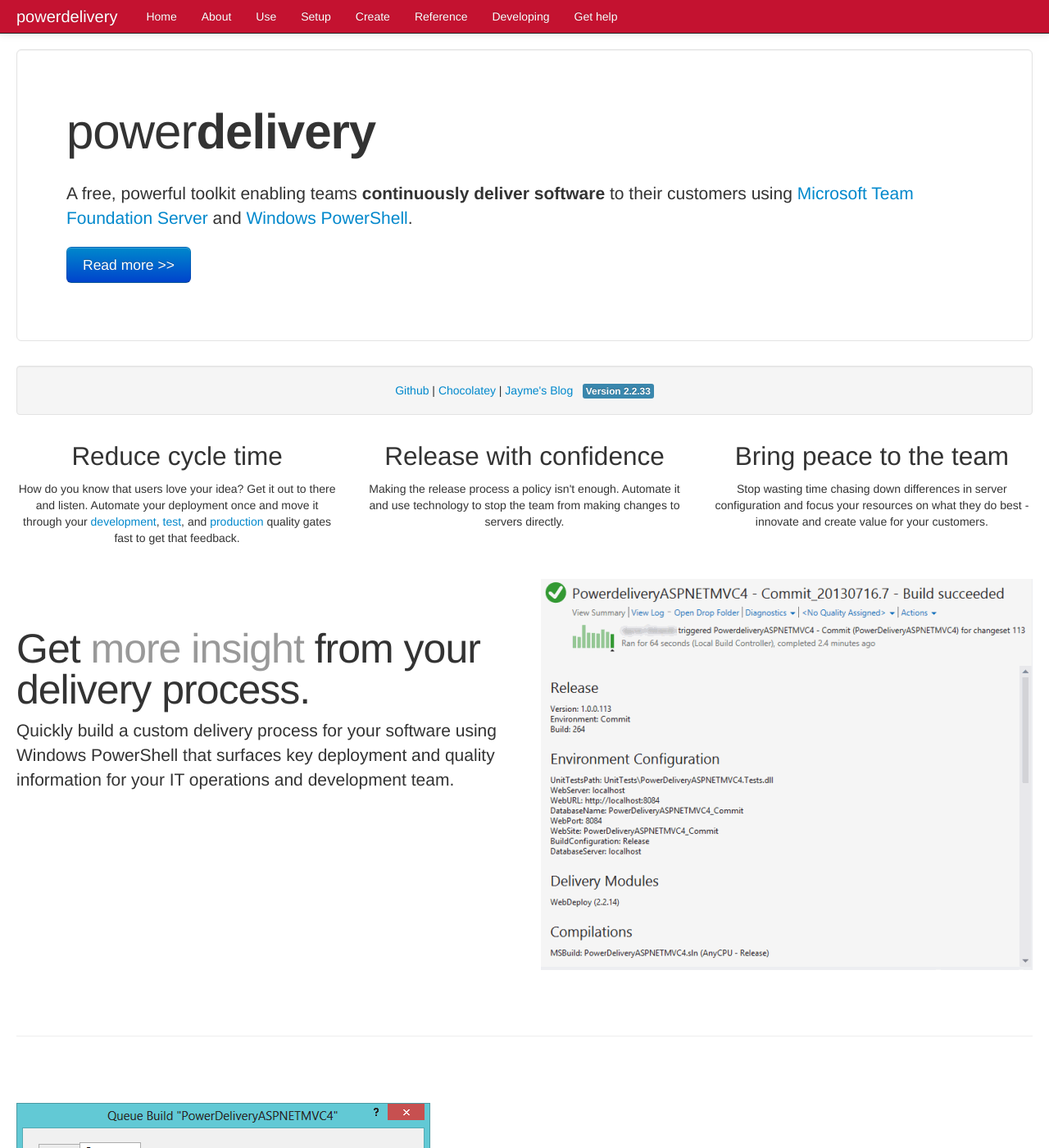
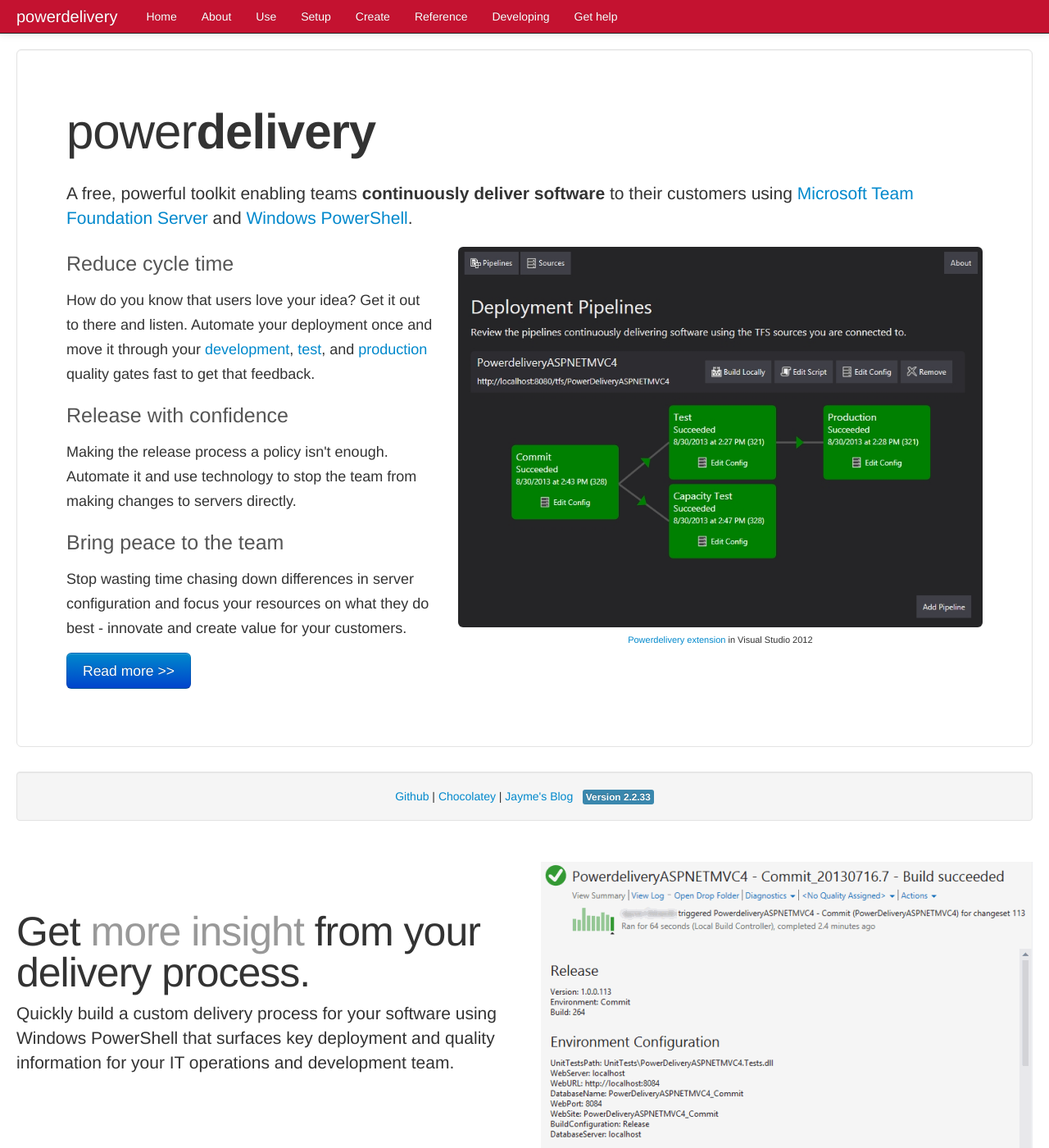
Before and after one commit to eavonius/powerdelivery, a Jekyll site: the page built from index.html, in a window 1280 px wide and 1400 px high. Shown: the whole window at 82% size. Built offline with Jekyll 4.4.1, drawn with Linux system fonts in a browser that asks for light colours; nearby versions of some CDN libraries.

Commit message:
Updated with info about vs addin

```diff
--- a/index.html
+++ b/index.html
@@ -18,7 +18,31 @@ layout: page
 
 	and <a href="http://technet.microsoft.com/en-us/library/bb978526.aspx" target="_blank">Windows PowerShell</a>.</p>
 
-	<p><a class="btn btn-large btn-primary" href="about.html">Read more &gt;&gt;</a></p>
+	<div class="row-fluid">
+		<div class="span5">
+			<div class="feature-overview">
+				<h2>Reduce cycle time</h2>
+				<p>How do you know that users love your idea? Get it out to
+				there and listen. Automate your deployment once and
+				move it through your <a href="use.html#environment_development">development</a>,
+				<a href="use.html#environment_test">test</a>, and <a href="use.html#environment_production">production</a>
+				quality gates fast to get that feedback.</p>
+				<h2>Release with confidence</h2>
+				<p>Making the release process a policy isn't enough.
+				Automate it and use technology to stop the team from
+				making changes to servers directly.</p>
+				<h2>Bring peace to the team</h2>
+				<p>Stop wasting time chasing down differences in
+				server configuration and focus your resources on what
+				they do best - innovate and create value for your customers.</p>
+			</div>
+			<p><a class="btn btn-large btn-primary" href="about.html">Read more &gt;&gt;</a></p>
+		</div>
+		<div class="span7">
+			<img style="width: 100%" src="img/addin_home.jpg" class="img-rounded" />
+			<div style="font-size: 11px; text-align: center"><a href="https://chocolatey.org/packages/PowerDelivery-VSExtension-2012" target="_blank">Powerdelivery extension</a> in Visual Studio 2012</div>
+		</div>
+	</div>
 
   </div>
 
@@ -33,48 +57,6 @@ layout: page
 		<a href="http://thevaluerevival.wordpress.com" target="_new">Jayme's Blog</a>&nbsp;&nbsp;
 
 		<span class="label label-info">Version 2.2.33</span>
-
-	</div>
-
-  </div>
-
-  <div id="feature-highlight" class="row-fluid">
-
-	<div class="span4">
-
-		<h2>Reduce cycle time</h2>
-
-		<p>How do you know that users love your idea? Get it out to
-
-		there and listen. Automate your deployment once and
-
-		move it through your <a href="use.html#environment_development">development</a>,
-		<a href="use.html#environment_test">test</a>, and <a href="use.html#environment_production">production</a>
-		quality gates fast to get that feedback.</p>
-
-	</div>
-
-	<div class="span4">
-
-		<h2>Release with confidence</h2>
-
-		<p>Making the release process a policy isn't enough.
-
-		Automate it and use technology to stop the team from
-
-		making changes to servers directly.</p>
-
-	</div>
-
-	<div class="span4">
-
-		<h2>Bring peace to the team</h2>
-
-		<p>Stop wasting time chasing down differences in
-
-		server configuration and focus your resources on what
-
-		they do best - innovate and create value for your customers.</p>
 
 	</div>
 
--- a/stylesheets/site.css
+++ b/stylesheets/site.css
@@ -67,6 +67,18 @@
 .span3 .nav-list li.nav-header a {
 	margin-left: 0px;
 	font-size: 12px;
+}
+
+.feature-overview h2 {
+	margin-top: 0px;
+	font-size: 25px;
+	font-weight: normal;
+	color: #555;
+}
+
+.feature-overview p {
+	margin-top: 10px;
+	margin-bottom: 15px;
 }
 
 #feature-highlight h2 {
```
Also changed, not shown: img/addin_home.jpg (added).
